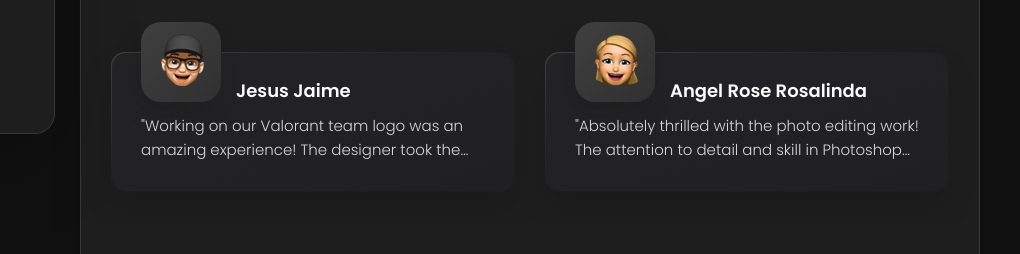
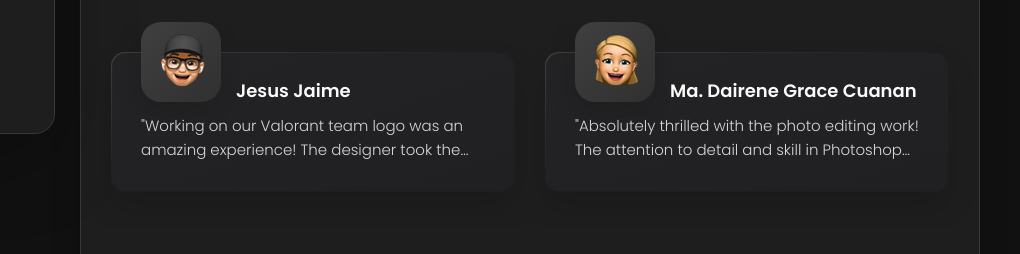
Before and after one commit to Lucky4YU/LuckyPortfolio, a plain HTML site: page index.html in a window 1280 px wide. Shown: the part 762-1016 px from the top of the page, 260-1280 px from the left. Drawn offline with nearby package versions, Linux system fonts and the light colour scheme.

Commit message:
Update index.html

```diff
--- a/index.html
+++ b/index.html
@@ -335,7 +335,7 @@
                   <img src="./assets/images/avatar-2.png" alt="Jessica miller" width="60" data-testimonials-avatar>
                 </figure>
 
-                <h4 class="h4 testimonials-item-title" data-testimonials-title>Angel Rose Rosalinda</h4>
+                <h4 class="h4 testimonials-item-title" data-testimonials-title>Ma. Dairene Grace Cuanan</h4>
 
                 <div class="testimonials-text" data-testimonials-text>
                   <p>
```
